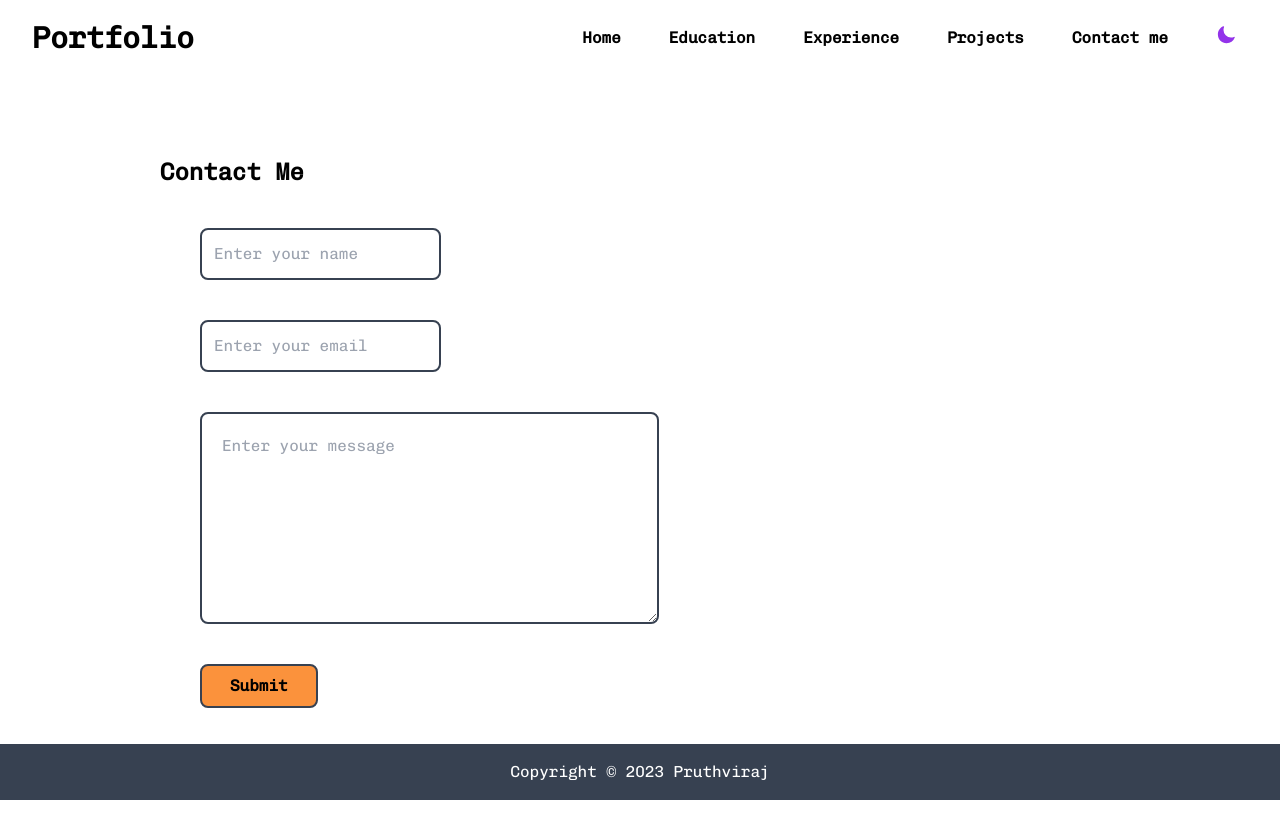
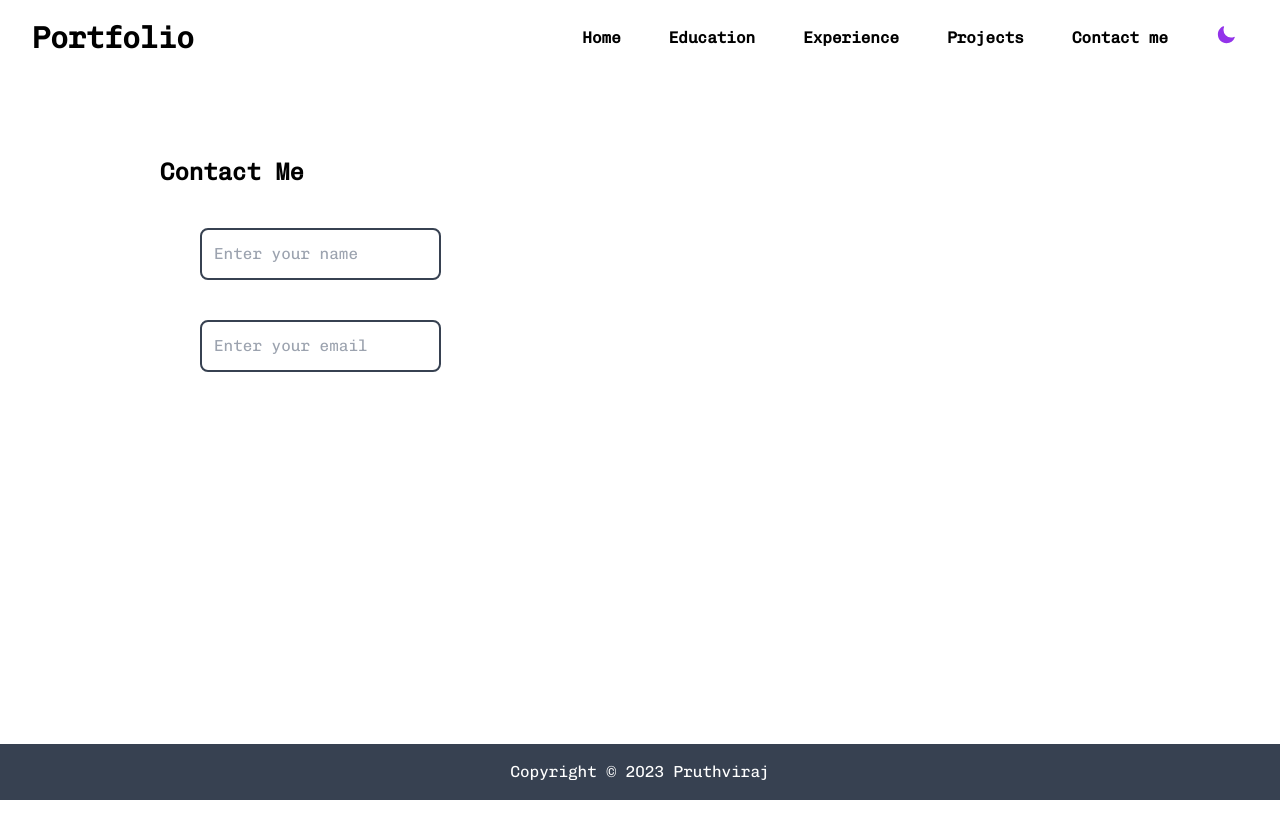
Before and after one commit to Pruthviraj49/Portfolio_Site, a Next.js app: page /contact in a window 1280 px wide. Shown: the top 838 px of the page. Built offline with nearby package versions, Linux system fonts and the light colour scheme.

Commit message:
Reverted Commit

```diff
--- a/components/Contact.jsx
+++ /dev/null
@@ -1,49 +0,0 @@
-
-import { useState } from "react"
-import emailjs from "emailjs-com"
-const Contact = () => {
-    const [values, setValues] = useState({
-        name: "",
-        email: "",
-        message: ""
-    });
-
-    const handleSubmit = async e => {
-
-        e.preventDefault();
-
-        emailjs.sendForm("service_dnz8w4o", "template_r1xw9ey", e.target, "UgQ-r5k9xC8n14J0z").then(res => {
-            alert('Email Sent');
-        }).catch(err => console.log(err));
-
-
-    }
-    const onchange = (e) => {
-        setValues((prev) => ({ ...prev, [e.target.name]: e.target.value }))
-    }
-    return (
-        <div className="font-chivoMono p-20 md:px-40 sm:px-16 px-10 w-full h-screen">
-
-            <h1 className="text-lg sm:text-xl md:text-2xl font-bold">Contact Me</h1>
-            <form onSubmit={handleSubmit}>
-                <div className="flex justify-start p-10">
-                    <input type="text" name="name" value={values.name} onChange={onchange} className="input w-auto p-3 border-2 border-gray-700 rounded-lg" placeholder="Enter your name" />
-                </div>
-                <div className="flex justify-start px-10">
-                    <input type="text" name="email" value={values.email} onChange={onchange} className="input  w-auto p-3 border-2 border-gray-700 rounded-lg" placeholder="Enter your email" pattern="[a-z0-9._%+-]+@[a-z0-9.-]+\.[a-z]{2,}$" />
-                </div>
-                <div className="flex justify-start px-10 py-10 ">
-                    < textarea value={values.message} onChange={onchange} className="border-2 border-gray-700 rounded-lg p-5" name="message" id="" cols={40} rows={7} placeholder="Enter your message"></textarea>
-                </div>
-                <div className="flex justify-start px-10">
-                    <button className="border-2 border-gray-700 rounded-lg py-2 px-7 bg-orange-400 font-semibold active:bg-orange-500">
-                        Submit
-                    </button>
-                </div>
-
-            </form>
-
-        </div>
-    )
-}
-export default Contact
--- a/components/Education.jsx
+++ b/components/Education.jsx
@@ -32,10 +32,10 @@ const Education = () => {
             <table className="shadow-lg bg-gray-500 sm:mx-20 ">
                 <thead>
                     <tr className='border-2'>
-                        <th className='border-2 bg-orange-400 text-left px-2 py-2 text-lg sm:text-xl'>College Name </th>
-                        <th className='border-2 bg-orange-400 text-left px-2 py-2 text-lg sm:text-xl'>Degree</th>
-                        <th className='border-2 bg-orange-400 text-left px-2 py-2 text-lg sm:text-xl'>Year</th>
-                        <th className='border-2 bg-orange-400 text-left px-2 py-2 text-lg sm:text-xl'>Marks</th>
+                        <th className='border-2 bg-orange-300 text-left px-2 py-2 text-lg sm:text-xl'>College Name </th>
+                        <th className='border-2 bg-orange-300 text-left px-2 py-2 text-lg sm:text-xl'>Degree</th>
+                        <th className='border-2 bg-orange-300 text-left px-2 py-2 text-lg sm:text-xl'>Year</th>
+                        <th className='border-2 bg-orange-300 text-left px-2 py-2 text-lg sm:text-xl'>Marks</th>
                     </tr>
                 </thead>
                 <tbody>
--- /dev/null
+++ b/pages/api/hello.js
@@ -0,0 +1,5 @@
+// Next.js API route support: https://nextjs.org/docs/api-routes/introduction
+
+export default function handler(req, res) {
+  res.status(200).json({ name: 'John Doe' })
+}
--- a/pages/contact/index.js
+++ b/pages/contact/index.js
@@ -1,16 +1,19 @@
-import Contact from '../../components/Contact';
-import React from 'react';
+const Contact = () => {
+    return (
+        <div className="font-chivoMono p-20 md:px-40 sm:px-16 px-10 w-full h-screen">
 
+            <h1 className="text-lg sm:text-xl md:text-2xl font-bold">Contact Me</h1>
+            <form>
+                <div className="flex justify-start p-10">
+                    <input type="text" name="name" className="input w-auto p-3 border-2 border-gray-700 rounded-lg" placeholder="Enter your name" />
+                </div>
+                <div className="flex justify-start px-10">
+                    <input type="text" name="email" className="input  w-auto p-3 border-2 border-gray-700 rounded-lg" placeholder="Enter your email" />
+                </div>
 
-const Contact_Details = () => {
-    return (
-        <section >
+            </form>
 
-            <Contact />
-
-        </section>
-
-    );
-};
-
-export default Contact_Details;
+        </div>
+    )
+}
+export default Contact
--- a/pages/index.js
+++ b/pages/index.js
@@ -2,7 +2,7 @@ import Head from 'next/head'
 import Image from 'next/image'
 import { Inter } from '@next/font/google'
 import pruthvi from '../public/pruthviraj.png'
-import { AiFillTwitterCircle, AiFillLinkedin, AiFillGithub, AiFillFacebook, AiFillInstagram } from 'react-icons/ai'
+import { AiFillTwitterCircle, AiFillLinkedin, AiFillGithub, AiFillFacebook } from 'react-icons/ai'
 import Typewriter from 'typewriter-effect';
 
 const inter = Inter({ subsets: ['latin'] })
@@ -26,7 +26,7 @@ export default function Home() {
         </div>
 
         <div className='text-center p-10'>
-          <h2 className='sm:text-4xl md:text-5xl text-3xl py-3 text-teal-500 font-semibold font-chivoMono'>Pruthviraj Suryawanshi</h2>
+          <h2 className='sm:text-4xl md:text-5xl text-3xl py-3 text-teal-500 font-medium font-chivoMono'>Pruthviraj Suryawanshi</h2>
           <div className='inline-flex'>
             <h3 className='sm:text-3xl md:text-4xl text-xl py-3 font-bold font-chivoMono'>I'm a</h3>
             <h3 className='sm:text-3xl md:text-4xl text-lg py-3 px-2 font-bold font-chivoMono text-red-600'>
@@ -47,16 +47,12 @@ export default function Home() {
 
         </div>
 
-        <div className='flex text-4xl justify-center gap-7 py-5 text-gray-700 '>
-          <div> <a href='https://www.linkedin.com/in/pruthviraj-suryawanshi-9628b4205/'><AiFillLinkedin className='cursor-pointer' id='linkedin' /></a></div>
-          <div> <a href='https://www.facebook.com/pruthviraj.suryawanshi.566/'><AiFillFacebook className='cursor-pointer' id='facebook' /></a></div>
-          <div> <a href='https://github.com/Pruthviraj49'> <AiFillGithub className='cursor-pointer' id='github' /></a></div>
-          <div> <a href='https://twitter.com/Pruthvi_raj49'><AiFillTwitterCircle className='cursor-pointer' id='twitter' /></a></div>
-          <div> <a href='https://www.instagram.com/pruthvi_raj49/'><AiFillInstagram className='cursor-pointer' id='linkedin' /></a></div>
-
-
+        <div className='flex text-4xl justify-center gap-7 py-5 text-gray-700'>
+          <AiFillLinkedin />
+          <AiFillFacebook />
+          <AiFillGithub />
+          <AiFillTwitterCircle />
         </div>
-
 
       </main>
     </div >
```
Also changed, not shown: package.json (+6 -10 lines), 2 other files (tests, documents, lock files or other folders).
